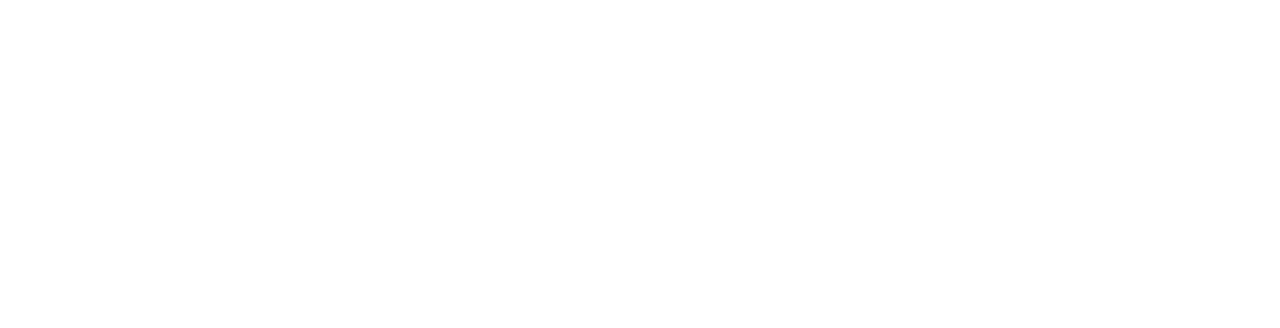
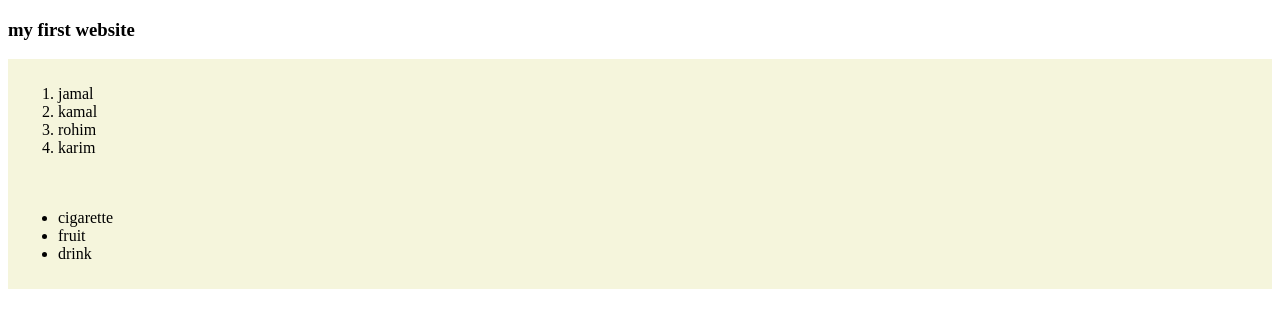
Before and after one commit to najmul-bba/my-first-github-repo, a plain HTML site: page index.html in a window 1280 px wide. Drawn offline with Linux system fonts and the light colour scheme.

Commit message:
my first website design

```diff
--- a/index.html
+++ b/index.html
@@ -3,9 +3,25 @@
 <head>
     <meta charset="UTF-8">
     <meta name="viewport" content="width=device-width, initial-scale=1.0">
-    <title>my first github repo</title>
+    <title>my first github</title>
+    <link rel="stylesheet" href="style.css">
 </head>
 <body>
-
+    <h3>my first website</h3>
+    <div>
+        <ol>
+        <li>jamal</li>
+        <li>kamal</li>
+        <li>rohim</li>
+        <li>karim</li>
+        </ol>
+    </div>
+    <div>
+        <ul>
+            <li>cigarette</li>
+            <li>fruit</li>
+            <li>drink</li>
+        </ul>
+    </div>
 </body>
 </html>
--- /dev/null
+++ b/style.css
@@ -0,0 +1,4 @@
+div{
+    background-color: beige;
+    padding: 10px;
+    }
```
